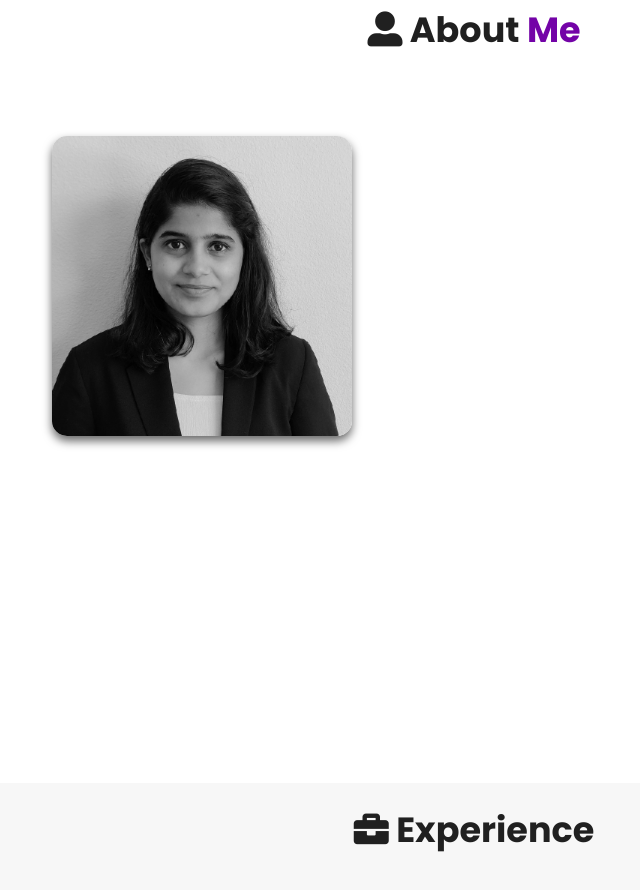
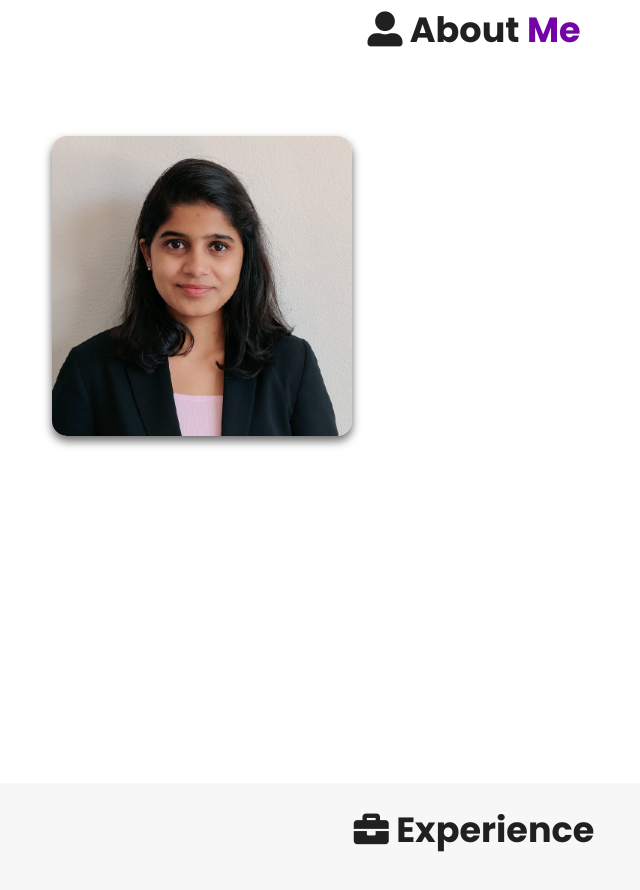
Before and after one commit to vaishnavi-gawali/portfolio, a plain HTML site: page index.html in a window 1280 px wide. Shown: the part 817-1707 px from the top of the page, without its empty margins (166-806 px from the left). Drawn offline with nearby package versions, Linux system fonts and the light colour scheme.

Commit message:
Update style.css

```diff
--- a/assets/css/style.css
+++ b/assets/css/style.css
@@ -365,7 +365,6 @@ header .navbar ul li a:hover {
   height: auto;
   border-radius: 5%;
   box-shadow: 0 5px 10px rgba(0, 0, 0, 0.6);
-  mix-blend-mode: luminosity;
   transition: 0.3s;
   cursor: pointer;
 }
```
